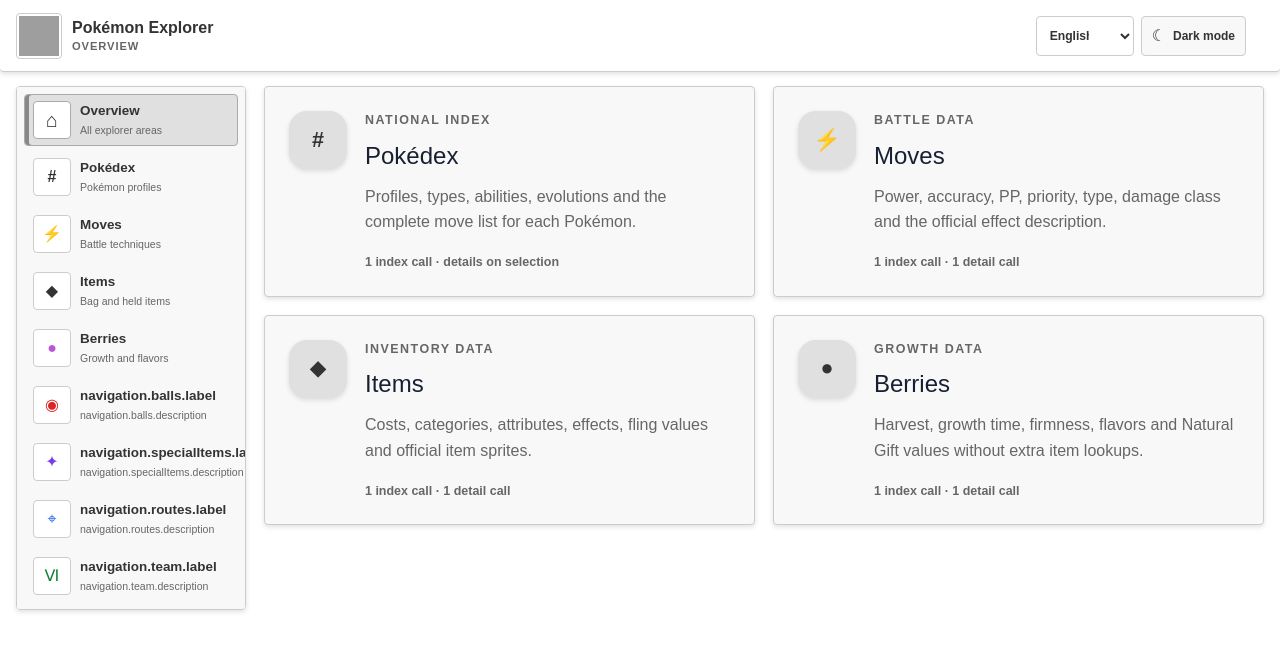
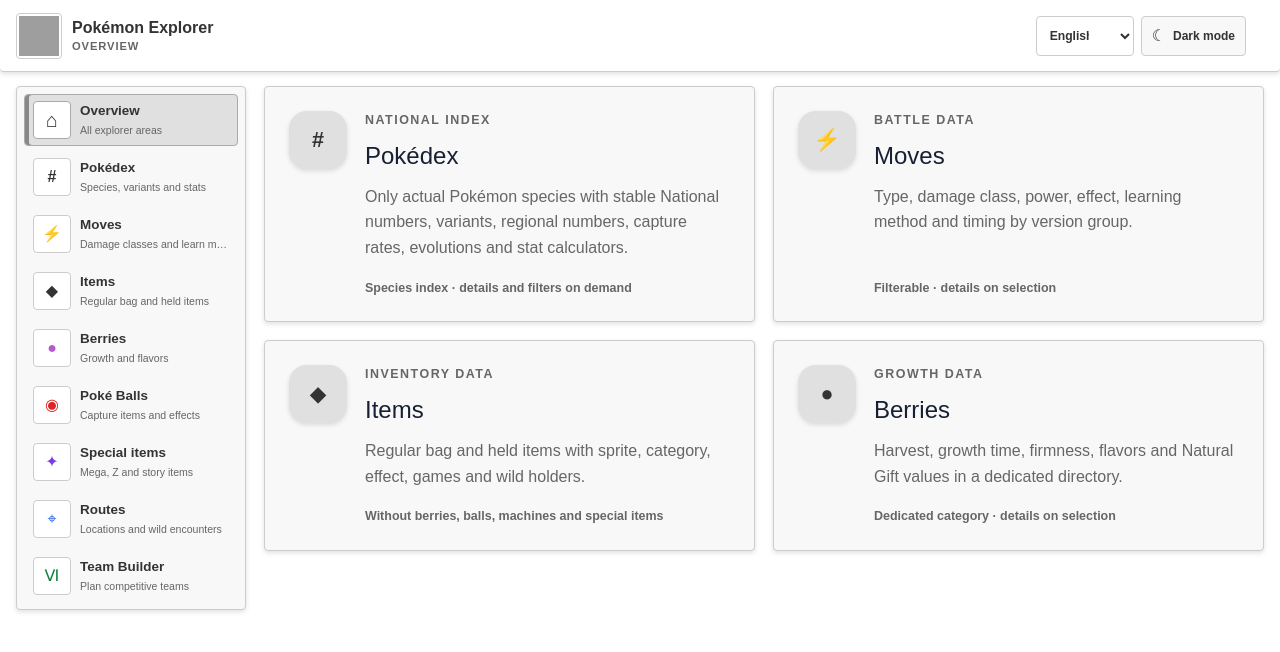
Before and after one commit to AnGaMa666/Pokedex_Vue, a Vue app: page /#home in a window 1280 px wide. Shown: the top 652 px of the page. Built offline with nearby package versions, Linux system fonts and the light colour scheme; grey boxes are pictures that could not be loaded.

Commit message:
feat(i18n): add expanded explorer sections

```diff
--- a/src/i18n.js
+++ b/src/i18n.js
@@ -27,41 +27,75 @@
     'section.moves.label': 'Attackenverzeichnis',
     'section.items.label': 'Itemverzeichnis',
     'section.berries.label': 'Beerenverzeichnis',
+    'section.balls.label': 'Pokéballverzeichnis',
+    'section.specialItems.label': 'Einzigartige Items',
+    'section.routes.label': 'Routenverzeichnis',
+    'section.team.label': 'Kompetitiver Team Builder',
     'section.pokedex.searchLabel': 'Pokémon suchen',
     'section.moves.searchLabel': 'Attacken suchen',
     'section.items.searchLabel': 'Items suchen',
     'section.berries.searchLabel': 'Beeren suchen',
+    'section.balls.searchLabel': 'Pokébälle suchen',
+    'section.specialItems.searchLabel': 'Einzigartige Items suchen',
+    'section.routes.searchLabel': 'Routen und Orte suchen',
     'section.pokedex.searchPlaceholder': 'Pokémon nach Name oder Nummer suchen',
     'section.moves.searchPlaceholder': 'Attacken nach Name oder Nummer suchen',
     'section.items.searchPlaceholder': 'Items nach Name oder Nummer suchen',
     'section.berries.searchPlaceholder': 'Beeren nach Name oder Nummer suchen',
+    'section.balls.searchPlaceholder': 'Pokébälle nach Name oder Nummer suchen',
+    'section.specialItems.searchPlaceholder': 'Mega-Steine, Z-Kristalle und Spezialitems suchen',
+    'section.routes.searchPlaceholder': 'Route oder Ort nach Name oder Nummer suchen',
     'navigation.aria': 'Explorer-Bereiche',
     'navigation.home.label': 'Übersicht',
     'navigation.home.description': 'Alle Bereiche',
     'navigation.pokedex.label': 'Pokédex',
-    'navigation.pokedex.description': 'Pokémon-Profile',
+    'navigation.pokedex.description': 'Arten, Varianten und Werte',
     'navigation.moves.label': 'Attacken',
-    'navigation.moves.description': 'Kampftechniken',
+    'navigation.moves.description': 'Schadensarten und Lernwege',
     'navigation.items.label': 'Items',
-    'navigation.items.description': 'Beutel- und Trageitems',
+    'navigation.items.description': 'Reguläre Beutel- und Trageitems',
     'navigation.berries.label': 'Beeren',
     'navigation.berries.description': 'Wachstum und Aromen',
+    'navigation.balls.label': 'Pokébälle',
+    'navigation.balls.description': 'Fangitems und Effekte',
+    'navigation.specialItems.label': 'Spezialitems',
+    'navigation.specialItems.description': 'Mega-, Z- und Storyitems',
+    'navigation.routes.label': 'Routen',
+    'navigation.routes.description': 'Orte und wilde Begegnungen',
+    'navigation.team.label': 'Team Builder',
+    'navigation.team.description': 'Kompetitive Teams planen',
     'home.pokedex.kicker': 'Nationaler Index',
     'home.pokedex.title': 'Pokédex',
-    'home.pokedex.description': 'Profile, Typen, Fähigkeiten, Entwicklungsreihen und die vollständige Attackenliste jedes Pokémon.',
-    'home.pokedex.request': '1 Indexabfrage · Details bei Auswahl',
+    'home.pokedex.description': 'Nur echte Pokémon-Arten mit stabiler Nationalnummer, Varianten, Regionalnummern, Fangraten, Entwicklungen und Werte-Rechnern.',
+    'home.pokedex.request': 'Artenindex · Details und Filter bei Bedarf',
     'home.moves.kicker': 'Kampfdaten',
     'home.moves.title': 'Attacken',
-    'home.moves.description': 'Stärke, Genauigkeit, AP, Priorität, Typ, Schadensklasse und die offizielle Effektbeschreibung.',
-    'home.moves.request': '1 Indexabfrage · 1 Detailabfrage',
+    'home.moves.description': 'Typ, Schadensart, Stärke, Effekt sowie Lernweg und Lernzeitpunkt nach Versionsgruppe.',
+    'home.moves.request': 'Filterbar · Details bei Auswahl',
     'home.items.kicker': 'Inventardaten',
     'home.items.title': 'Items',
-    'home.items.description': 'Preise, Kategorien, Attribute, Effekte, Schleuderwerte und offizielle Item-Sprites.',
-    'home.items.request': '1 Indexabfrage · 1 Detailabfrage',
+    'home.items.description': 'Reguläre Beutel- und Trageitems mit Sprite, Kategorie, Effekt, Spielen und wilden Trägern.',
+    'home.items.request': 'Ohne Beeren, Bälle, Maschinen und Spezialitems',
     'home.berries.kicker': 'Wachstumsdaten',
     'home.berries.title': 'Beeren',
-    'home.berries.description': 'Ernte, Wachstumszeit, Härte, Aromen und Natur-Kraft-Werte ohne zusätzliche Itemabfragen.',
-    'home.berries.request': '1 Indexabfrage · 1 Detailabfrage',
+    'home.berries.description': 'Ernte, Wachstumszeit, Härte, Aromen und Natur-Kraft-Werte in einem eigenen Verzeichnis.',
+    'home.berries.request': 'Eigene Kategorie · Details bei Auswahl',
+    'home.balls.kicker': 'Fangmechanik',
+    'home.balls.title': 'Pokébälle',
+    'home.balls.description': 'Alle Ballkategorien mit offiziellem Sprite, Itemdetails und Fangchancen im Pokémon-Profil.',
+    'home.balls.request': 'Eigene Kategorie · alle Balltypen',
+    'home.specialItems.kicker': 'Einzigartige Ausrüstung',
+    'home.specialItems.title': 'Spezialitems',
+    'home.specialItems.description': 'Mega-Steine, Z-Kristalle, artspezifische, Story- und weitere einzigartige Items.',
+    'home.specialItems.request': 'Getrennt von regulären Items',
+    'home.routes.kicker': 'Spielwelt',
+    'home.routes.title': 'Routen & Orte',
+    'home.routes.description': 'Orte und Untergebiete mit verfügbaren wilden Begegnungen, Methoden, Leveln und Chancen nach Spiel.',
+    'home.routes.request': 'Regionen · Spiele · Begegnungsdaten',
+    'home.team.kicker': 'Kompetitives Spielen',
+    'home.team.title': 'Team Builder',
+    'home.team.description': 'Sechs Pokémon mit Fähigkeit, Item, Wesen, Attacken, EV, IV/DV, Typverteilung und Schwächen planen.',
+    'home.team.request': 'Lokal gespeichert · Export möglich',
     'pokedex.kicker': 'Nationaler Index',
     'pokedex.title': 'Pokémon',
     'pokedex.loading': 'Pokémon werden geladen…',
@@ -69,8 +103,8 @@
     'pokedex.noMatches': 'Keine Pokémon entsprechen deiner Suche.',
     'pokedex.openLabel': '{name} mit Pokédex-Nummer {id} öffnen',
     'pokedex.chooseTitle': 'Pokémon auswählen',
-    'pokedex.chooseText': 'Wähle einen Eintrag aus dem Pokédex, um Profil, Entwicklungsreihe und Attacken zu sehen.',
-    'pokedex.chooseNote': 'Die Liste verwendet eine zwischengespeicherte API-Abfrage. Detaildaten werden erst nach der Auswahl geladen.',
+    'pokedex.chooseText': 'Wähle eine Art aus, um Profil, Varianten, Entwicklungsreihe, Fangchance, Werte und Attacken zu sehen.',
+    'pokedex.chooseNote': 'Die Nationalnummer bleibt unabhängig von Filter, Region und Sortierung unverändert. Varianten erscheinen beim jeweiligen Pokémon.',
     'pokemon.loading': 'Pokémon-Details werden geladen…',
     'pokemon.loadError': 'Die Pokémon-Details konnten nicht geladen werden.',
     'pokemon.noDescription': 'Keine Beschreibung verfügbar.',
@@ -114,7 +148,7 @@
     'resource.items.title': 'Items',
     'resource.items.singular': 'Item',
     'resource.items.kicker': 'Inventardaten',
-    'resource.items.description': 'Durchsuche reguläre Items ohne Beeren, TMs, VMs oder TRs. Details und Sprites werden erst nach der Auswahl geladen.',
+    'resource.items.description': 'Durchsuche reguläre Items ohne Beeren, Pokébälle, Maschinen oder einzigartige Spezialitems.',
     'resource.items.empty': 'Wähle ein Item aus, um Preis, Kategorie, Attribute, Sprite und Spieleffekt zu sehen.',
     'resource.berries.title': 'Beeren',
     'resource.berries.singular': 'Beere',
@@ -151,41 +185,75 @@
     'section.moves.label': 'Move directory',
     'section.items.label': 'Item directory',
     'section.berries.label': 'Berry directory',
+    'section.balls.label': 'Poké Ball directory',
+    'section.specialItems.label': 'Unique items',
+    'section.routes.label': 'Route directory',
+    'section.team.label': 'Competitive Team Builder',
     'section.pokedex.searchLabel': 'Search Pokémon',
     'section.moves.searchLabel': 'Search moves',
     'section.items.searchLabel': 'Search items',
     'section.berries.searchLabel': 'Search berries',
+    'section.balls.searchLabel': 'Search Poké Balls',
+    'section.specialItems.searchLabel': 'Search unique items',
+    'section.routes.searchLabel': 'Search routes and locations',
     'section.pokedex.searchPlaceholder': 'Search Pokémon by name or number',
     'section.moves.searchPlaceholder': 'Search moves by name or number',
     'section.items.searchPlaceholder': 'Search items by name or number',
     'section.berries.searchPlaceholder': 'Search berries by name or number',
+    'section.balls.searchPlaceholder': 'Search Poké Balls by name or number',
+    'section.specialItems.searchPlaceholder': 'Search Mega Stones, Z-Crystals and special items',
+    'section.routes.searchPlaceholder': 'Search route or location by name or number',
     'navigation.aria': 'Explorer sections',
     'navigation.home.label': 'Overview',
     'navigation.home.description': 'All explorer areas',
     'navigation.pokedex.label': 'Pokédex',
-    'navigation.pokedex.description': 'Pokémon profiles',
+    'navigation.pokedex.description': 'Species, variants and stats',
     'navigation.moves.label': 'Moves',
-    'navigation.moves.description': 'Battle techniques',
+    'navigation.moves.description': 'Damage classes and learn methods',
     'navigation.items.label': 'Items',
-    'navigation.items.description': 'Bag and held items',
+    'navigation.items.description': 'Regular bag and held items',
     'navigation.berries.label': 'Berries',
     'navigation.berries.description': 'Growth and flavors',
+    'navigation.balls.label': 'Poké Balls',
+    'navigation.balls.description': 'Capture items and effects',
+    'navigation.specialItems.label': 'Special items',
+    'navigation.specialItems.description': 'Mega, Z and story items',
+    'navigation.routes.label': 'Routes',
+    'navigation.routes.description': 'Locations and wild encounters',
+    'navigation.team.label': 'Team Builder',
+    'navigation.team.description': 'Plan competitive teams',
     'home.pokedex.kicker': 'National index',
     'home.pokedex.title': 'Pokédex',
-    'home.pokedex.description': 'Profiles, types, abilities, evolutions and the complete move list for each Pokémon.',
-    'home.pokedex.request': '1 index call · details on selection',
+    'home.pokedex.description': 'Only actual Pokémon species with stable National numbers, variants, regional numbers, capture rates, evolutions and stat calculators.',
+    'home.pokedex.request': 'Species index · details and filters on demand',
     'home.moves.kicker': 'Battle data',
     'home.moves.title': 'Moves',
-    'home.moves.description': 'Power, accuracy, PP, priority, type, damage class and the official effect description.',
-    'home.moves.request': '1 index call · 1 detail call',
+    'home.moves.description': 'Type, damage class, power, effect, learning method and timing by version group.',
+    'home.moves.request': 'Filterable · details on selection',
     'home.items.kicker': 'Inventory data',
     'home.items.title': 'Items',
-    'home.items.description': 'Costs, categories, attributes, effects, fling values and official item sprites.',
-    'home.items.request': '1 index call · 1 detail call',
+    'home.items.description': 'Regular bag and held items with sprite, category, effect, games and wild holders.',
+    'home.items.request': 'Without berries, balls, machines and special items',
     'home.berries.kicker': 'Growth data',
     'home.berries.title': 'Berries',
-    'home.berries.description': 'Harvest, growth time, firmness, flavors and Natural Gift values without extra item lookups.',
-    'home.berries.request': '1 index call · 1 detail call',
+    'home.berries.description': 'Harvest, growth time, firmness, flavors and Natural Gift values in a dedicated directory.',
+    'home.berries.request': 'Dedicated category · details on selection',
+    'home.balls.kicker': 'Capture mechanics',
+    'home.balls.title': 'Poké Balls',
+    'home.balls.description': 'All ball categories with official sprites, item details and catch chances in Pokémon profiles.',
+    'home.balls.request': 'Dedicated category · all ball types',
+    'home.specialItems.kicker': 'Unique equipment',
+    'home.specialItems.title': 'Special items',
+    'home.specialItems.description': 'Mega Stones, Z-Crystals, species-specific, story and other unique items.',
+    'home.specialItems.request': 'Separated from regular items',
+    'home.routes.kicker': 'Game world',
+    'home.routes.title': 'Routes & locations',
+    'home.routes.description': 'Locations and sub-areas with available wild encounters, methods, levels and chances by game.',
+    'home.routes.request': 'Regions · games · encounter data',
+    'home.team.kicker': 'Competitive play',
+    'home.team.title': 'Team Builder',
+    'home.team.description': 'Plan six Pokémon with ability, item, nature, moves, EVs, IVs/DVs, type distribution and weaknesses.',
+    'home.team.request': 'Stored locally · export available',
     'pokedex.kicker': 'National index',
     'pokedex.title': 'Pokémon',
     'pokedex.loading': 'Loading Pokémon…',
@@ -193,8 +261,8 @@
     'pokedex.noMatches': 'No Pokémon match your search.',
     'pokedex.openLabel': 'Open {name}, Pokédex number {id}',
     'pokedex.chooseTitle': 'Choose a Pokémon',
-    'pokedex.chooseText': 'Select an entry from the Pokédex to explore its profile, evolution chain and moves.',
-    'pokedex.chooseNote': 'The list uses one cached API request. Detail resources are loaded only after selection.',
+    'pokedex.chooseText': 'Select a species to explore its profile, variants, evolution chain, capture chance, stats and moves.',
+    'pokedex.chooseNote': 'The National number stays unchanged regardless of filter, region or sorting. Variants are shown under their species.',
     'pokemon.loading': 'Loading Pokémon details…',
     'pokemon.loadError': 'The Pokémon details could not be loaded.',
     'pokemon.noDescription': 'No description available.',
@@ -238,7 +306,7 @@
     'resource.items.title': 'Items',
     'resource.items.singular': 'Item',
     'resource.items.kicker': 'Inventory data',
-    'resource.items.description': 'Browse regular items without berries, TMs, HMs or TRs. Item details and sprites are loaded only after selection.',
+    'resource.items.description': 'Browse regular items without berries, Poké Balls, machines or unique special items.',
     'resource.items.empty': 'Select an item to inspect its price, category, attributes, sprite and in-game effect.',
     'resource.berries.title': 'Berries',
     'resource.berries.singular': 'Berry',
```
